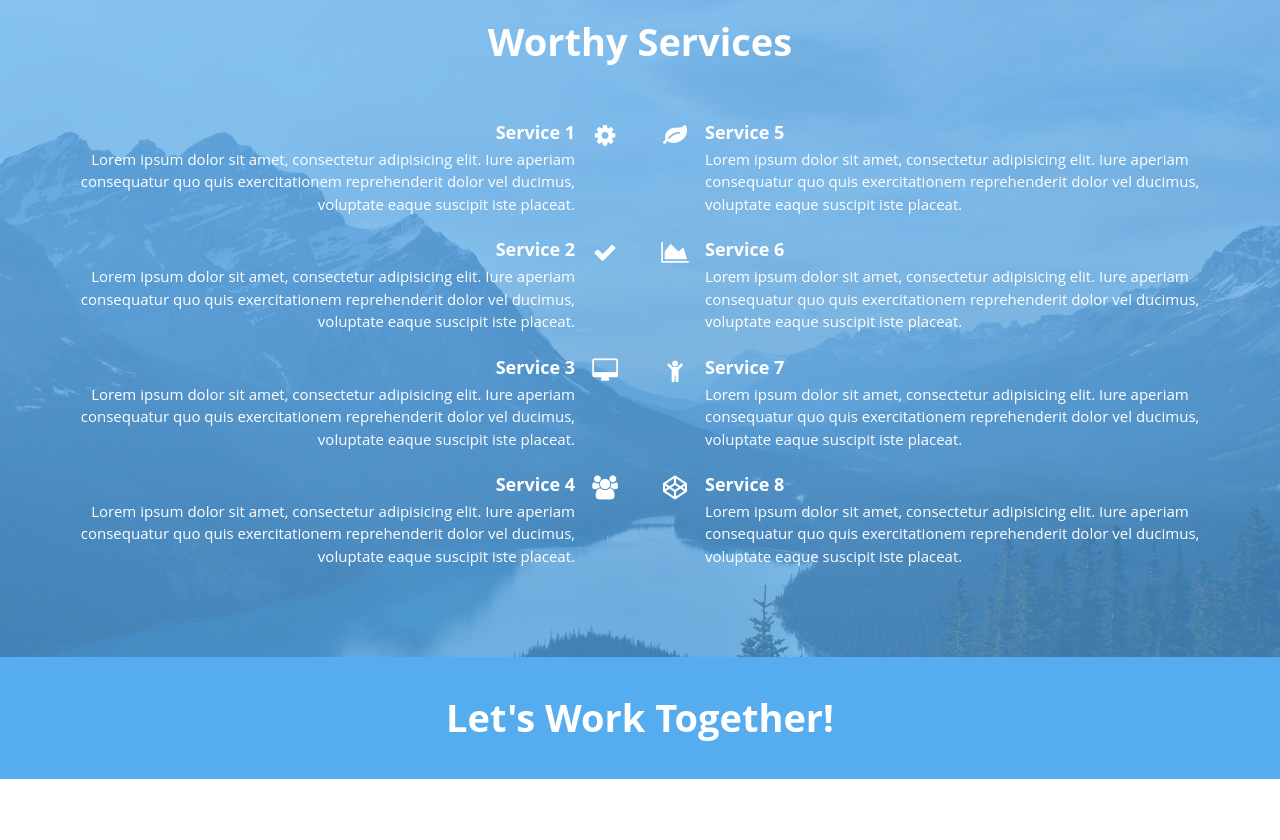
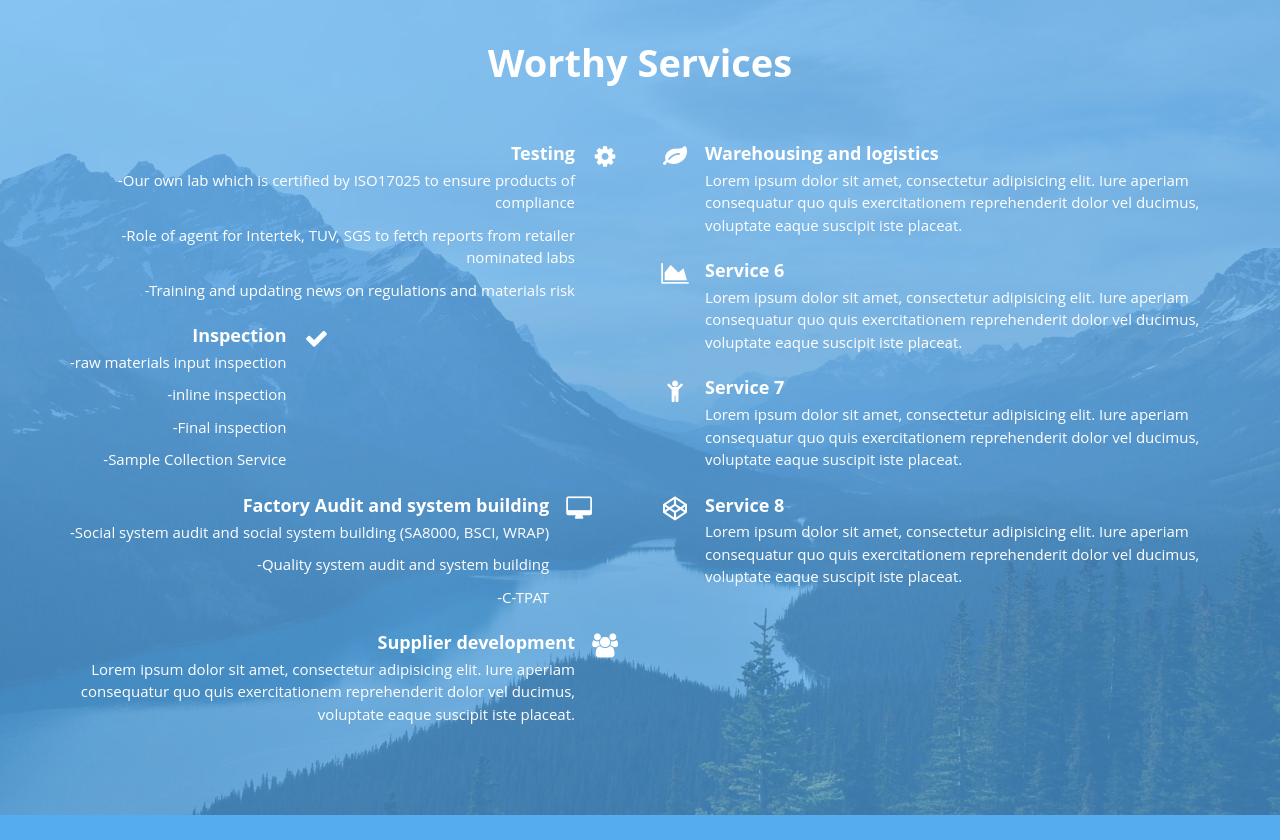
Before and after one commit to wangjinghai/qltp, a plain HTML site: page index.html in a window 1280 px wide. Shown: the part 1960-2800 px from the top of the page. Drawn offline with Linux system fonts and the light colour scheme; a script that the page names is missing; a web font is replaced by a local one.

Commit message:
1.4
submit some introductions.

```diff
--- a/index.html
+++ b/index.html
@@ -65,7 +65,10 @@
 							<!-- name-and-slogan -->
 							<div class="site-name-and-slogan smooth-scroll">
 								<div class="site-name"><a href="#banner">QualiTrol</a></div>
-								<div class="site-slogan">Valued Quality Delivered</div>
+								<div class="site-slogan"><p>PROTECTING THE purchaser’s benefit AND SERVICING  THE TRADE WITH INTEGRITY AND convenience.</p>
+								<p>QualiTrol Pro is your 0-invest remote production office at source area.</p>
+								<p>Wherever you are, whatever you do, safely buy.</p>
+								</div>
 							</div>
 
 						</div>
@@ -149,7 +152,7 @@
 				<div class="row">
 					<div class="col-md-12">
 						<h1 id="about" class="title text-center">About <span>QualiTrol</span></h1>
-						<p class="lead text-center">Lorem ipsum dolor sit amet, consectetur adipisicing elit. Dicta officia, aspernatur.</p>
+						<p class="lead text-center">About four years ago, a jeweler came to me with testing lab sourcing need.</p>
 						<div class="space"></div>
 						<div class="row">
 							<div class="col-md-6">
@@ -157,8 +160,9 @@
 								<div class="space"></div>
 							</div>
 							<div class="col-md-6">
-								<p>Lorem ipsum dolor sit amet, consectetur adipisicing elit. Excepturi adipisci illo, voluptatum ipsam fuga error commodi architecto, laudantium culpa tenetur at id, beatae placeat deserunt iure quas voluptas fugit eveniet.</p>
-								<p>Lorem ipsum dolor sit amet, consectetur adipisicing elit. Quo ducimus explicabo quibusdam temporibus deserunt doloremque pariatur ea, animi a. Delectus similique atque eligendi, enim vel reiciendis deleniti neque aliquid, sit?</p>
+								<p>Definitely it was easy to locate a proper one by me, who had continually worked ten years in jewelry field, had a clear study on jewelry industry chain and nearly covered a range of jewelry sectors, including production, quality, test, factory audit, etc.</p>
+								<p>Soon after again he hoped my side to help local quality monitoring.</p>
+								<p>I started to realize my team and I could do more as a professional jewelry supplementary industry service provider. – matthew J. Lee</p>
 								<ul class="list-unstyled">
 									<li><i class="fa fa-caret-right pr-10 text-colored"></i> Lorem ipsum dolor sit amet</li>
 									<li><i class="fa fa-caret-right pr-10 text-colored"></i> Reiciendis deleniti neque aliquid</li>
@@ -239,8 +243,10 @@
 					<div class="col-sm-6">
 						<div class="media">
 							<div class="media-body text-right">
-									<h4 class="media-heading">Service 1</h4>
-								<p>Lorem ipsum dolor sit amet, consectetur adipisicing elit. Iure aperiam consequatur quo quis exercitationem reprehenderit dolor vel ducimus, voluptate eaque suscipit iste placeat.</p>
+									<h4 class="media-heading">Testing</h4>
+								<p>-Our own lab which is certified by ISO17025 to ensure products of compliance</p>
+								<p>-Role of agent for Intertek, TUV, SGS to fetch reports from retailer nominated labs</p>
+								<p>-Training and updating news on regulations and materials risk</p>
 							</div>
 							<div class="media-right">
 								<i class="fa fa-cog"></i>
@@ -248,8 +254,11 @@
 						</div>
 						<div class="media">
 							<div class="media-body text-right">
-								<h4 class="media-heading">Service 2</h4>
-								<p>Lorem ipsum dolor sit amet, consectetur adipisicing elit. Iure aperiam consequatur quo quis exercitationem reprehenderit dolor vel ducimus, voluptate eaque suscipit iste placeat.</p>
+								<h4 class="media-heading">Inspection</h4>
+								<p>-raw materials input inspection
+								<p>-inline inspection</p>
+								<p>-Final inspection</p>
+								<p>-Sample Collection Service</p>
 							</div>
 							<div class="media-right">
 								<i class="fa fa-check"></i>
@@ -257,8 +266,10 @@
 						</div>
 						<div class="media">
 							<div class="media-body text-right">
-								<h4 class="media-heading">Service 3</h4>
-								<p>Lorem ipsum dolor sit amet, consectetur adipisicing elit. Iure aperiam consequatur quo quis exercitationem reprehenderit dolor vel ducimus, voluptate eaque suscipit iste placeat.</p>
+								<h4 class="media-heading">Factory Audit and system building</h4>
+								<p>-Social system audit and social system building (SA8000, BSCI, WRAP)</p>
+<p>-Quality system audit and system building</p>
+<p>-C-TPAT</p>
 							</div>
 							<div class="media-right">
 								<i class="fa fa-desktop"></i>
@@ -266,7 +277,7 @@
 						</div>
 						<div class="media">
 							<div class="media-body text-right">
-								<h4 class="media-heading">Service 4</h4>
+								<h4 class="media-heading">Supplier development</h4>
 								<p>Lorem ipsum dolor sit amet, consectetur adipisicing elit. Iure aperiam consequatur quo quis exercitationem reprehenderit dolor vel ducimus, voluptate eaque suscipit iste placeat.</p>
 							</div>
 							<div class="media-right">
@@ -281,7 +292,7 @@
 								<i class="fa fa-leaf"></i>
 							</div>
 							<div class="media-body">
-								<h4 class="media-heading">Service 5</h4>
+								<h4 class="media-heading">Warehousing and logistics</h4>
 								<p>Lorem ipsum dolor sit amet, consectetur adipisicing elit. Iure aperiam consequatur quo quis exercitationem reprehenderit dolor vel ducimus, voluptate eaque suscipit iste placeat.</p>
 							</div>
 						</div>
```
